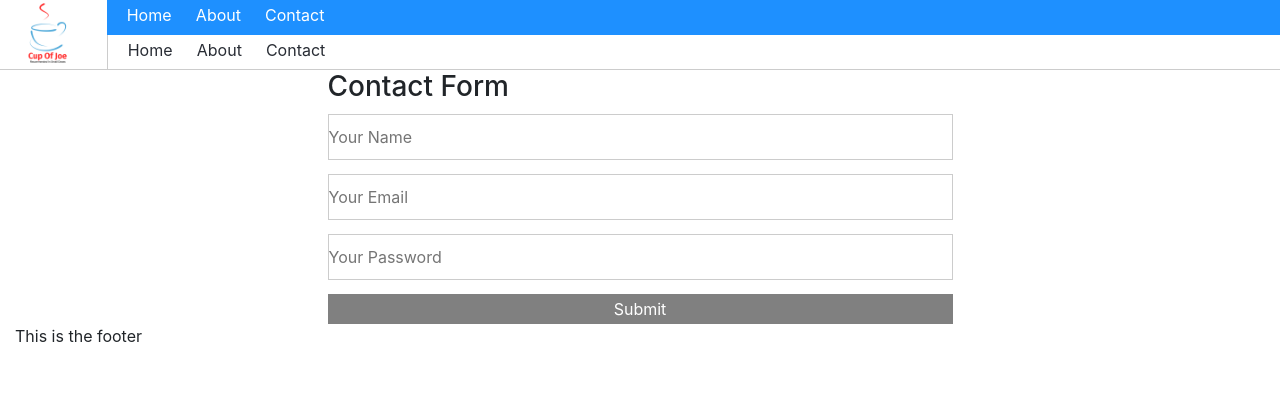
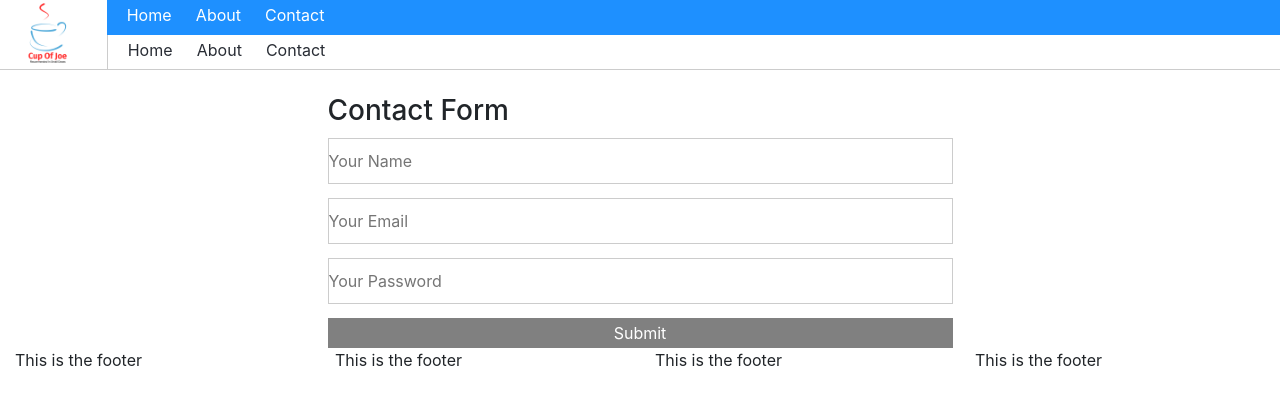
Before and after one commit to jalvini/blog-frontend-react-v2, a React (Create React App) app: page /contact in a window 1280 px wide. Shown: the top 404 px of the page. Built offline with nearby package versions, Linux system fonts and the light colour scheme.

Commit message:
Separated header and footer from wrapper

```diff
--- /dev/null
+++ b/src/containers/layout/Footer.js
@@ -0,0 +1,26 @@
+import React, { Component } from 'react';
+
+class Footer extends Component {
+    render() {
+        return(
+            <React.Fragment>
+                <footer className={"footer_container row"}>
+                    <div className={"col col-3"}>
+                        This is the footer
+                    </div>
+                    <div className={"col col-3"}>
+                        This is the footer
+                    </div>
+                    <div className={"col col-3"}>
+                        This is the footer
+                    </div>
+                    <div className={"col col-3"}>
+                        This is the footer
+                    </div>
+                </footer>
+            </React.Fragment>
+        )
+    }
+}
+
+export default Footer;
--- /dev/null
+++ b/src/containers/layout/Header.js
@@ -0,0 +1,48 @@
+import React, { Component } from 'react';
+import { Link } from "react-router-dom";
+
+class Header extends Component {
+    render() {
+        return(
+            <React.Fragment>
+                <header className={"row"}>
+                    <div className={"col col-lg-1 padding-0"}>
+                        <div className={"logo_container"}>
+                            <div className={"logo"}>
+                                <img src={"/assets/images/logo.svg"} alt={"logo"} />
+                            </div>
+                        </div>
+                    </div>
+                    <div className={"col col-lg-11 padding-0"}>
+                        <div className={"link_bar"}>
+                            <Link to="/">
+                                Home
+                            </Link>
+                            <Link to="/about">
+                                About
+                            </Link>
+                            <Link to="/contact">
+                                Contact
+                            </Link>
+                        </div>
+
+                        <div className={"secondary_links"}>
+                            <Link to="/">
+                                Home
+                            </Link>
+                            <Link to="/about">
+                                About
+                            </Link>
+                            <Link to="/contact">
+                                Contact
+                            </Link>
+                        </div>
+                    </div>
+                </header>
+                <div className={"spacer"}>&nbsp;</div>
+            </React.Fragment>
+    )
+    }
+}
+
+export default Header;
--- a/src/containers/layout/Wrapper.js
+++ b/src/containers/layout/Wrapper.js
@@ -3,47 +3,15 @@ import { BrowserRouter as Router, Route, Link } from "react-router-dom";
 import Home from "../Home";
 import Contact from "../Contact";
 import About from "../About";
+import Header from "./Header";
+import Footer from "./Footer";
 
 class Wrapper extends Component {
     render() {
         return(
             <div className={"container-fluid"}>
                 <Router>
-                    <div className={"row"}>
-                        <div className={"col col-lg-1 padding-0"}>
-                            <div className={"logo_container"}>
-                                <div className={"logo"}>
-                                    <img src={"/assets/images/logo.svg"} alt={"logo"} />
-                                </div>
-                            </div>
-                        </div>
-                        <div className={"col col-lg-11 padding-0"}>
-                            <div className={"link_bar"}>
-                                <Link to="/">
-                                    Home
-                                </Link>
-                                <Link to="/about">
-                                    About
-                                </Link>
-                                <Link to="/contact">
-                                    Contact
-                                </Link>
-                            </div>
-
-                            <div className={"secondary_links"}>
-                                <Link to="/">
-                                    Home
-                                </Link>
-                                <Link to="/about">
-                                    About
-                                </Link>
-                                <Link to="/contact">
-                                    Contact
-                                </Link>
-                            </div>
-                        </div>
-                    </div>
-
+                    <Header />
                     <div className={"row"}>
                         <div className={"col col-12"}>
                             <Route exact path="/" component={Home} />
@@ -51,10 +19,8 @@ class Wrapper extends Component {
                             <Route path="/contact" component={Contact} />
                         </div>
                     </div>
+                    <Footer />
                 </Router>
-                <footer>
-                    This is the footer
-                </footer>
             </div>
         )
     }
```
